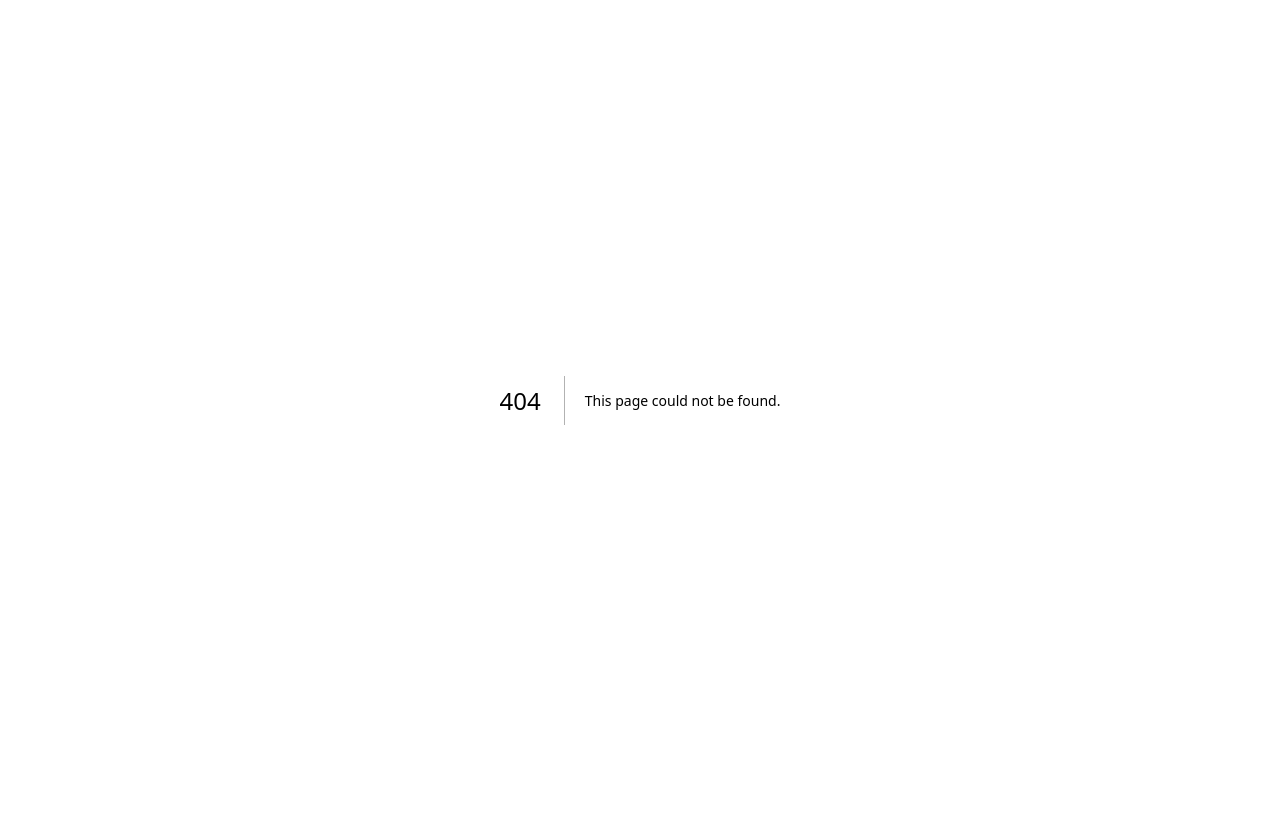
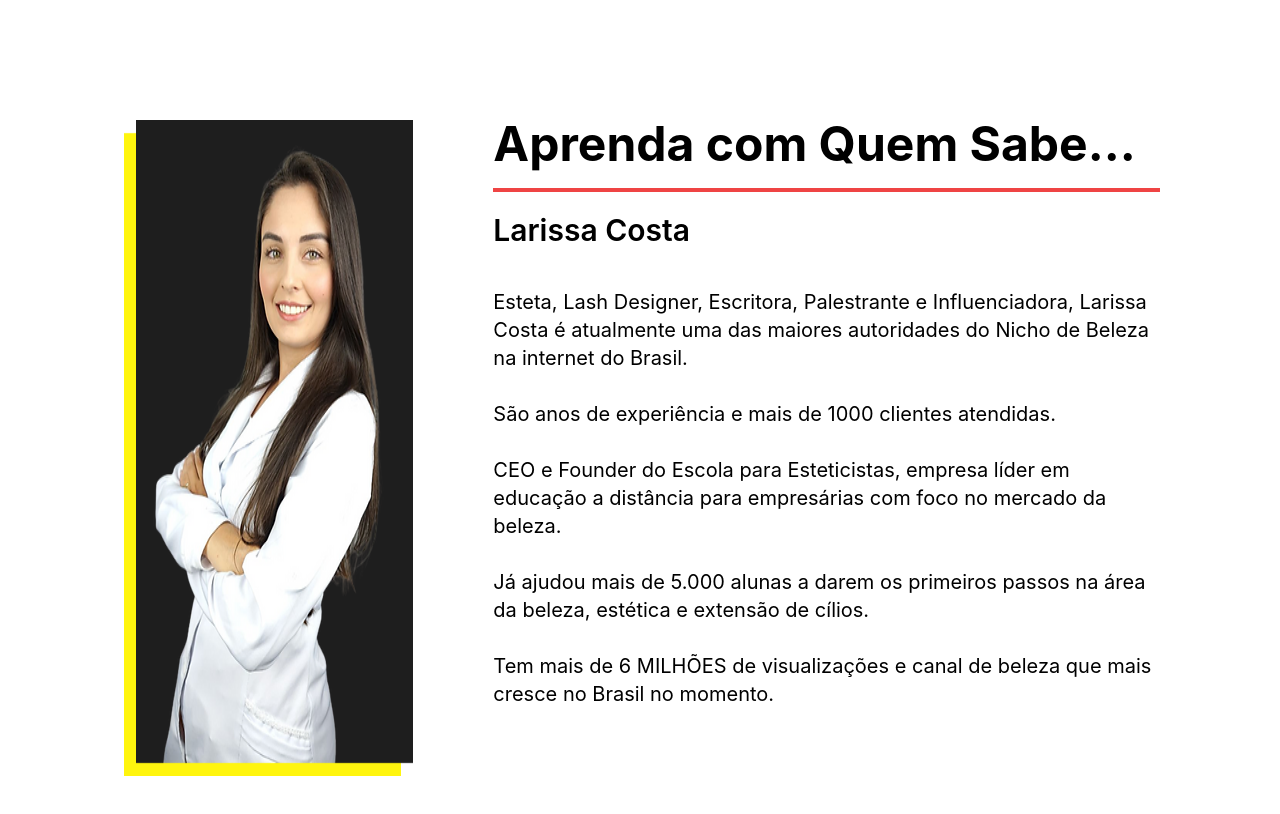
Before and after one commit to MarkOliv/viverdecilios-sales, a Next.js app: page /components/AprendaComQuemSabe in a window 1280 px wide. Before the commit this address had no page. Shown: the top 814 px of the page. Built offline with nearby package versions, Linux system fonts and the light colour scheme.

Commit message:
apreenda com quem sabe

```diff
--- /dev/null
+++ b/pages/components/AprendaComQuemSabe.tsx
@@ -0,0 +1,43 @@
+// @flow
+import * as React from "react";
+
+import IMAGE02 from "../assets/IMAGE02.png";
+import Image from "next/image";
+
+type Props = {};
+
+const AprendaComQuemSabe = (props: Props) => {
+  return (
+    <div className="container mx-auto">
+      <div className="grid grid-cols-1 md:grid-cols-3 p-20">
+        <div className="flex justify-end p-10">
+          <Image src={IMAGE02} alt="" />
+        </div>
+        <div className="p-10 col-span-2">
+          <h1 className="text-5xl font-bold text-black text-left">
+            Aprenda com Quem Sabe...
+          </h1>
+          <div className="w-full h-1 bg-red-500 my-5" />
+          <h2 className="text-black text-3xl font-semibold text-left">
+            Larissa Costa
+          </h2>
+          <p className="text-black text-xl my-10 text-left">
+            Esteta, Lash Designer, Escritora, Palestrante e Influenciadora,
+            Larissa Costa é atualmente uma das maiores autoridades do Nicho de
+            Beleza na internet do Brasil. <br /> <br />
+            São anos de experiência e mais de 1000 clientes atendidas. <br />{" "}
+            <br />
+            CEO e Founder do Escola para Esteticistas, empresa líder em educação
+            a distância para empresárias com foco no mercado da beleza. <br />{" "}
+            <br />
+            Já ajudou mais de 5.000 alunas a darem os primeiros passos na área
+            da beleza, estética e extensão de cílios. <br /> <br />
+            Tem mais de 6 MILHÕES de visualizações e canal de beleza que mais
+            cresce no Brasil no momento. <br /> <br />
+          </p>
+        </div>
+      </div>
+    </div>
+  );
+};
+export default AprendaComQuemSabe;
--- a/pages/index.tsx
+++ b/pages/index.tsx
@@ -7,6 +7,7 @@ import Certificado from "./components/Certificado";
 import SuporteWpp from "./components/SuporteWpp";
 import RecupereODinheiro from "./components/RecupereODinheiro";
 import Garantias from "./components/Garantias";
+import AprendaComQuemSabe from "./components/AprendaComQuemSabe";
 
 export default function Home() {
   return (
@@ -43,6 +44,7 @@ export default function Home() {
       <div className="bg-black">
         <Garantias />
       </div>
+      <AprendaComQuemSabe />
     </div>
   );
 }
```
Also changed, not shown: pages/assets/IMAGE02.png (added).
